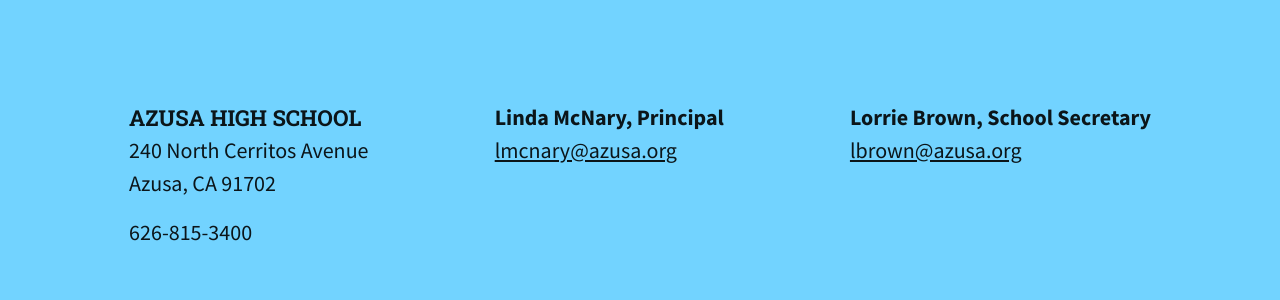
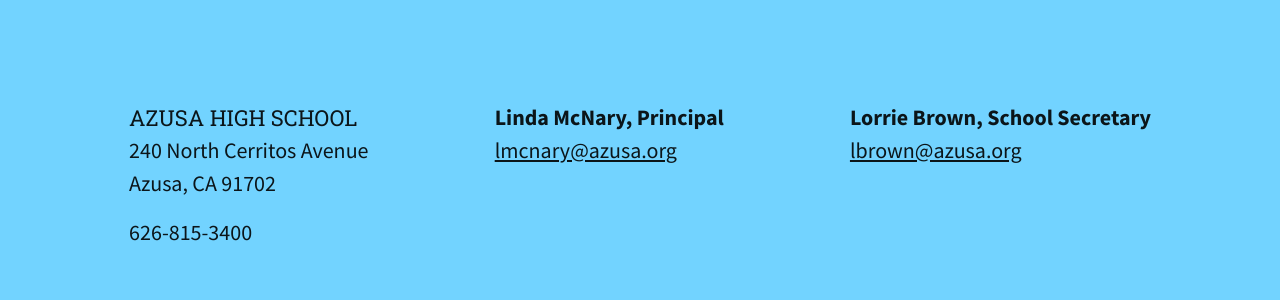
Before and after one commit to jimthoburn/azusa, a Jekyll site: the page built from life.markdown, in a window 1280 px wide. Shown: the part 2629-2929 px from the top of the page. Built offline with Jekyll 4.4.1, drawn with Linux system fonts in a browser that asks for light colours.

Commit message:
Tweak footer style

```diff
--- a/_css/layout.css
+++ b/_css/layout.css
@@ -227,10 +227,9 @@
   body > footer h2 {
     margin-top: 0;
     font-size: inherit;
+    font-weight: inherit;
     line-height: inherit;
     margin-bottom: 0;
-    font-weight: bold;
-    line-height: inherit;
   }
 
   @media (min-width: 70em) {
--- a/css/shared.css
+++ b/css/shared.css
@@ -517,10 +517,9 @@
   body > footer h2 {
     margin-top: 0;
     font-size: inherit;
+    font-weight: inherit;
     line-height: inherit;
     margin-bottom: 0;
-    font-weight: bold;
-    line-height: inherit;
   }
 
   @media (min-width: 70em) {
```
Also changed, not shown: 1 other file.
